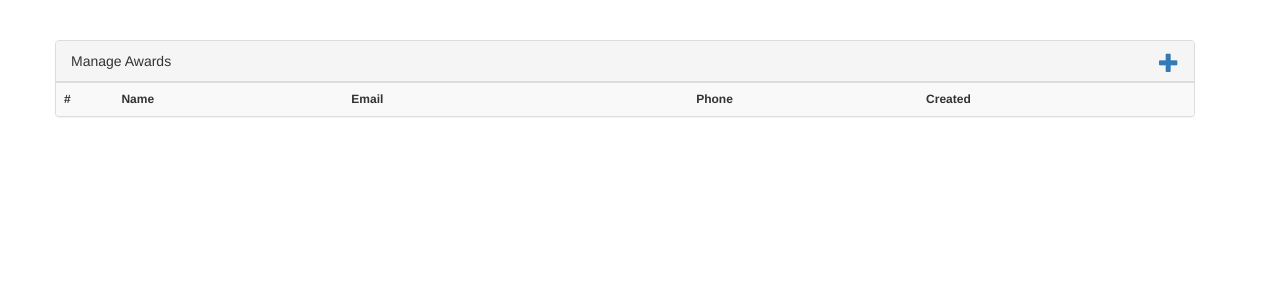
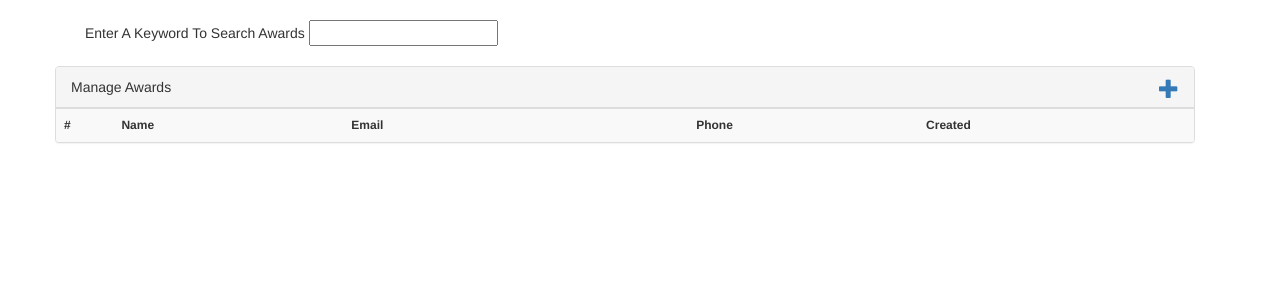
Before and after one commit to Stephen-Vaught-Smith/Pyxis, a PHP site: page /viewawards.php in a window 1280 px wide. Shown: the part 52-352 px from the top of the page. Run offline with PHP 8.4, Linux system fonts and the light colour scheme; a user stored in the database is signed in; data comes from the database, SQL or seed files in the repository; lists and menus that the app fills with data are empty; some libraries are stand-ins or nearby versions.

Commit message:
Update viewawards.php

```diff
--- a/viewawards.php
+++ b/viewawards.php
@@ -21,6 +21,29 @@ die();
 
     <script src="app.js"></script>
     <script src="controllers/awardController.js"></script>
+    <script src="https://cdnjs.cloudflare.com/ajax/libs/corejs-typeahead/1.1.1/typeahead.jquery.min.js"></script>
+    <script>
+    function myFunction() {
+      // Declare variables
+      var input, filter, table, tr, td, i;
+      input = document.getElementById("myInput");
+      filter = input.value.toUpperCase();
+      table = document.getElementById("myTable");
+      tr = table.getElementsByTagName("tr");
+
+      // Loop through all table rows, and hide those who don't match the search query
+      for (i = 0; i < tr.length; i++) {
+        td = tr[i].getElementsByTagName("td")[0];
+        if (td) {
+          if (td.innerHTML.toUpperCase().indexOf(filter) > -1) {
+            tr[i].style.display = "";
+          } else {
+            tr[i].style.display = "none";
+          }
+        }
+      }
+    }
+    </script>
 
 </head>
 
@@ -42,7 +65,11 @@ die();
 
 
 
-
+<div class="container">
+<div class="col-md-12">
+Enter A Keyword To Search Awards <input type="text" id="myInput" onkeyup="myFunction()">
+</div>
+</div>
 <div class="container" ng-controller="awardController" ng-init="getRecords()">
     <div class="row">
         <div class="panel panel-default awards-content">
@@ -68,7 +95,7 @@ die();
                     <a href="javascript:void(0);" class="btn btn-success" ng-hide="!tempAwardsData.id" ng-click="updateAward()">Update Award</a>
                 </form>
             </div>
-            <table class="table table-striped">
+            <table class="table table-striped" id="myTable">
                 <tr>
                     <th width="5%">#</th>
                     <th width="20%">Name</th>
@@ -95,5 +122,6 @@ die();
 
 
 
+
 </body>
 </html>
```
